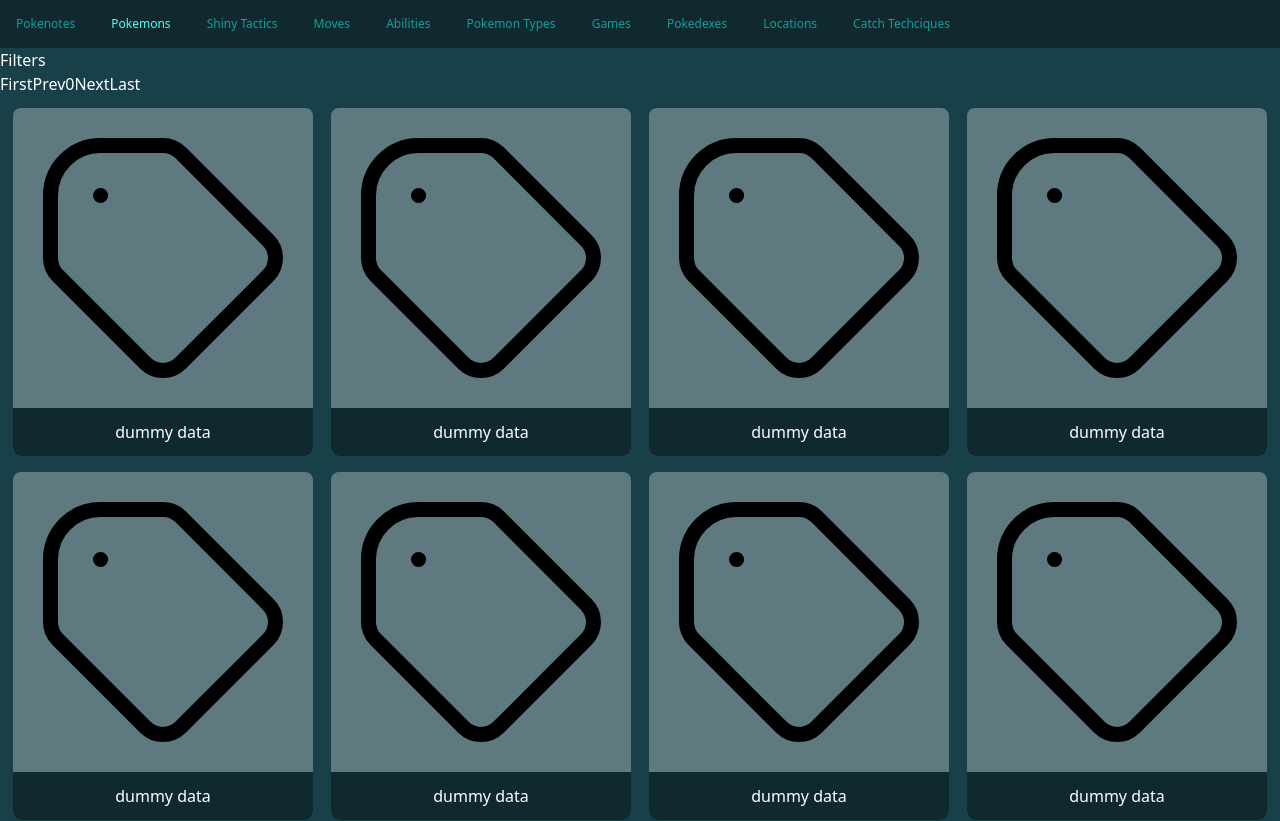
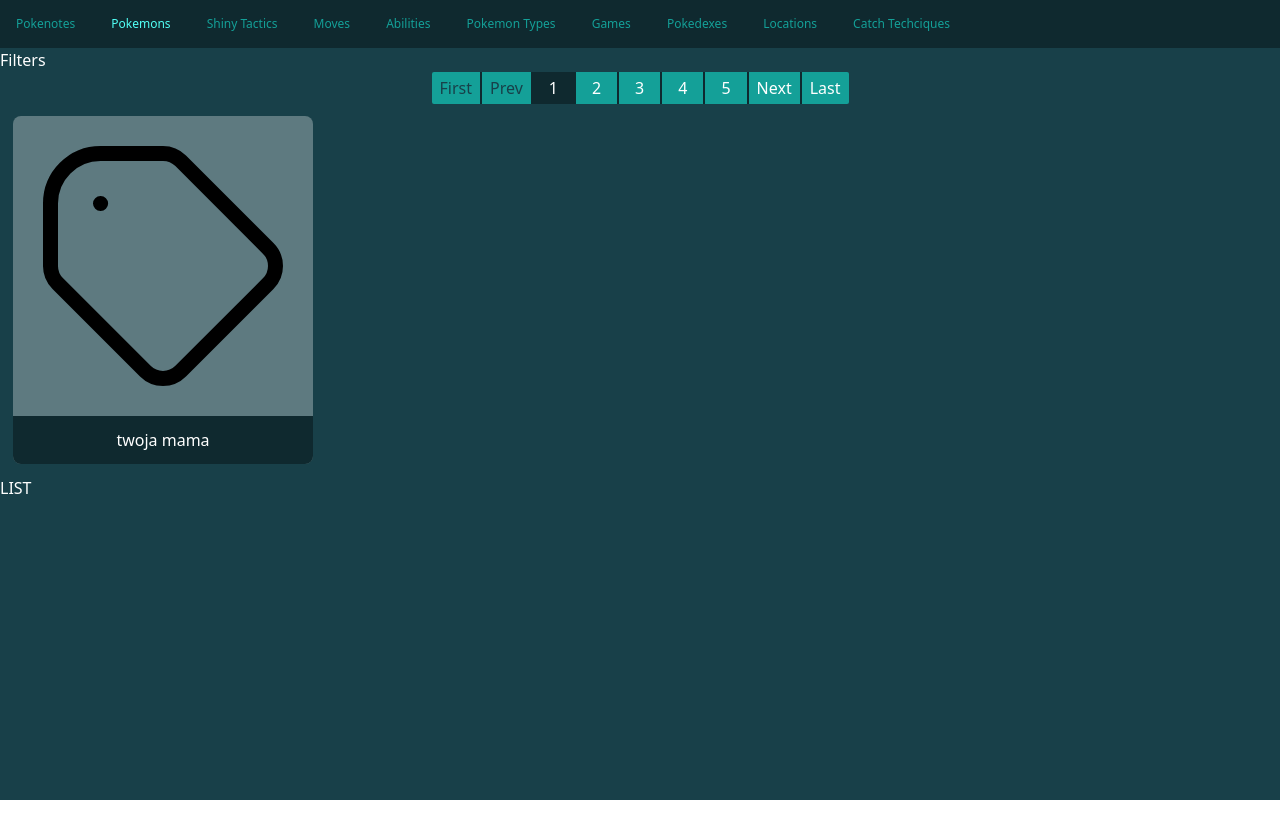
Before and after one commit to DavePlayer/Pokenotes, a React (Vite) app in the folder front-end/: page /pokemons in a window 1280 px wide. Shown: the top 821 px of the page. After the commit the page ends 800 px from the top, so only its background shows below. Built offline with nearby package versions, Linux system fonts and the light colour scheme.

Commit message:
removed pages choosing from redux and made buttons functional and styled

```diff
--- a/front-end/src/components/Elementals/ElementalList.tsx
+++ b/front-end/src/components/Elementals/ElementalList.tsx
@@ -1,25 +1,17 @@
 import { useEffect, useState } from "react";
 import { TagIcon } from "@heroicons/react/outline";
+import { useSelector } from "react-redux";
+import { storeState } from "../../store/store";
+import { IList } from "../../store/reducers/elementalElements";
 
-interface IListElement {
-  name: String;
-  image?: String;
-}
-
-export const ElementalList: React.FC<{ elements: Array<IListElement> }> = ({ elements }) => {
-  const [list, setList] = useState<Array<IListElement>>(elements);
-  useEffect(() => {
-    for (let i = 0; i < 50; i++) {
-      setList((prev) => (prev = [...prev, { name: "dummy data" }]));
-    }
-  }, []);
-
+export const ElementalList: React.FC = () => {
+  const list = useSelector((store: storeState) => store.elementalList);
   return (
     <>
       <section className="elemental-list">
-        {list.map((element: IListElement, i: number) => (
+        {(list as unknown as Array<IList>).map((element: IList, i: number) => (
           <article key={i} className="elemental-list-element">
-            {element.image != undefined ? <img src={element.image as string} alt="img" /> : <TagIcon />}
+            {element.imgUrl != undefined ? <img src={element.imgUrl as string} alt="img" /> : <TagIcon />}
             <section className="p-3 bg-default-darkest text-white">{element.name}</section>
           </article>
         ))}
--- a/front-end/src/components/Elementals/ElementsPages.tsx
+++ b/front-end/src/components/Elementals/ElementsPages.tsx
@@ -1,19 +1,114 @@
-import React from "react";
+import React, { useEffect, useState } from "react";
 import { useSelector } from "react-redux";
+import { useSearchParams } from "react-router-dom";
 import { storeState } from "./../../store/store";
 
 export const ElementalPages: React.FC<{ children: React.ReactNode }> = ({ children }) => {
-  const pageManager = useSelector((state: storeState) => state.PageManager);
+  const [searchParams, setSearchParams] = useSearchParams();
+  const [pageManager, setPageManager] = useState({
+    selectedPage: parseInt(searchParams.get("p") as string) || 0,
+    length: 5,
+    startPage: 0,
+    endPage: 1,
+  });
+  console.log(pageManager);
+  useEffect(() => {
+    console.log("page updated");
+  }, [pageManager.selectedPage]);
+
   return (
     <>
-      <section className="flex">
-        <button>First</button>
-        <button>Prev</button>
+      <section className="flex center justify-center">
+        <button
+          className="page-selector"
+          disabled={pageManager.selectedPage == 0 ? true : false}
+          onClick={() =>
+            setSearchParams((prev) => {
+              prev.set("p", `${1}`);
+              setPageManager((prev) => {
+                prev.selectedPage = 0;
+                return prev;
+              });
+              return prev;
+            })
+          }
+        >
+          First
+        </button>
+        <button
+          className="page-selector"
+          disabled={pageManager.selectedPage == 0 ? true : false}
+          onClick={() =>
+            setSearchParams((prev) => {
+              prev.set("p", `${parseInt(prev.get("p") as string) - 1}`);
+              setPageManager((prevv) => {
+                prevv.selectedPage = parseInt(prev.get("p") as string) - 1;
+                return prevv;
+              });
+              return prev;
+            })
+          }
+        >
+          Prev
+        </button>
         {[...Array(pageManager.length)].map((sth, i) => {
-          return <button key={i}>{i}</button>;
+          return (
+            <button
+              className={`page-selector numeric ${
+                parseInt(searchParams.get("p") as string) == i + 1
+                  ? "selected"
+                  : searchParams.get("p") == null && i == 0
+                  ? "selected"
+                  : ""
+              }`}
+              key={i}
+              onClick={() =>
+                setSearchParams((prev) => {
+                  setPageManager((prev) => {
+                    prev.selectedPage = i;
+                    return prev;
+                  });
+                  prev.set("p", `${i + 1}`);
+                  return prev;
+                })
+              }
+            >
+              {i + 1}
+            </button>
+          );
         })}
-        <button>Next</button>
-        <button>Last</button>
+        <button
+          className="page-selector"
+          disabled={pageManager.selectedPage == pageManager.length - 1 ? true : false}
+          onClick={() =>
+            setSearchParams((prev) => {
+              prev.set("p", `${parseInt(prev.get("p") as string) + 1}`);
+              setPageManager((prevv) => {
+                prevv.selectedPage = parseInt(prev.get("p") as string) - 1;
+                return prevv;
+              });
+              return prev;
+            })
+          }
+        >
+          Next
+        </button>
+        <button
+          className="page-selector"
+          disabled={pageManager.selectedPage == pageManager.length - 1 ? true : false}
+          onClick={() =>
+            setSearchParams((prev) => {
+              setPageManager((prevv) => {
+                prevv.selectedPage = prevv.length - 1;
+                prev.set("p", `${prevv.length}`);
+                return prevv;
+              });
+              return prev;
+            })
+          }
+        >
+          Last
+        </button>
       </section>
       <section>{children}</section>
       <section>LIST</section>
--- a/front-end/src/components/pokemons/Pokemons.tsx
+++ b/front-end/src/components/pokemons/Pokemons.tsx
@@ -7,7 +7,7 @@ export const Pokemons = () => {
     <>
       <TopFilters />
       <ElementalPages>
-        <ElementalList elements={[{ name: "dummy data" }]} />
+        <ElementalList />
       </ElementalPages>
     </>
   );
--- a/front-end/src/index.css
+++ b/front-end/src/index.css
@@ -1,6 +1,10 @@
 @tailwind base;
 @tailwind components;
 @tailwind utilities;
+
+* {
+  @apply box-border;
+}
 
 #root {
   @apply w-full min-h-screen bg-default-dark text-white;
@@ -32,3 +36,15 @@
 .elemental-list-element svg {
   @apply stroke-[1.2px] w-full;
 }
+
+.page-selector {
+  @apply disabled:text-default-dark bg-default-light text-white p-1 px-2 border-default-darkest first:rounded-l-sm first:border-r-2 last:rounded-r-sm last:border-l-2;
+}
+
+.page-selector.numeric {
+  @apply px-4 odd:border-x-2;
+}
+
+.page-selector.numeric.selected {
+  @apply bg-default-darkest;
+}
--- a/front-end/src/store/actionTypes.ts
+++ b/front-end/src/store/actionTypes.ts
@@ -1,9 +1,4 @@
 
-export enum PageManagerActions {
-    INIT = "initPageManager",
-    NEXT = "nextPage",
-    PREV = "prevPage",
-    FIRST = "firstPage",
-    LAST = "lastPage",
-    INDEX = "initPageManager"
+export enum elementalsActions {
+    SET = "SetElementalList"
 }
--- /dev/null
+++ b/front-end/src/store/reducers/elementalElements.ts
@@ -0,0 +1,26 @@
+import { IsEmptyObj } from "@reduxjs/toolkit/dist/tsHelpers"
+import { elementalsActions as actionType } from "../actionTypes"
+
+export interface IList {
+    name: string,
+    imgUrl?: string
+}
+
+const initialElementsList: Array<IList> = [{ name: "twoja mama" }]
+
+interface ISet {
+    type: actionType.SET,
+    payload: { beg: number, end: number }
+}
+
+export type Action = ISet | { type: string }
+
+
+export const ElementalListReducer = (state: Array<IList> = initialElementsList, action: Action) => {
+    console.log("changing page manager reducer")
+    switch (action.type) {
+        case actionType.SET:
+        default:
+            return state
+    }
+}
--- a/front-end/src/store/reducers/pageManager.ts
+++ /dev/null
@@ -1,53 +0,0 @@
-import { PageManagerActions as actionType } from "../actionTypes"
-
-interface IPageManager {
-    selectedPage: number,
-    startPage: number,
-    endPage: number,
-    length: number
-}
-
-const initialPageManager: IPageManager = {
-    selectedPage: 0,
-    length: 1,
-    startPage: 0,
-    endPage: 1
-}
-
-interface IInitPageManager {
-    type: actionType.INIT,
-    payload: number // number of pages
-}
-interface INextPage {
-    type: actionType.NEXT,
-}
-interface IPrevPage {
-    type: actionType.PREV,
-}
-interface IFirstPage {
-    type: actionType.FIRST,
-}
-interface ILastPage {
-    type: actionType.LAST,
-}
-interface IIndexedPage {
-    type: actionType.INDEX,
-    payload: number
-}
-
-export type Action = IInitPageManager | INextPage | IFirstPage | IPrevPage | ILastPage | IIndexedPage
-
-
-export const PageMangerReducer = (state: IPageManager = initialPageManager, action: Action) => {
-    console.log("changing page manager reducer")
-    switch (action.type) {
-        case actionType.INIT:
-        case actionType.NEXT:
-        case actionType.PREV:
-        case actionType.FIRST:
-        case actionType.LAST:
-        case actionType.INDEX:
-        default:
-            return state
-    }
-}
--- a/front-end/src/store/store.ts
+++ b/front-end/src/store/store.ts
@@ -1,9 +1,8 @@
-import { PageMangerReducer } from './reducers/pageManager'
+import { ElementalListReducer } from './reducers/elementalElements'
 import { configureStore } from "@reduxjs/toolkit"
-import { ResultType } from '@remix-run/router/dist/utils'
 
 const reducer = {
-    PageManager: PageMangerReducer
+    elementalList: ElementalListReducer
 }
 export const store = configureStore({
     reducer
```
Also changed, not shown: front-end/src/components/Header.tsx (+1 -6 lines).
